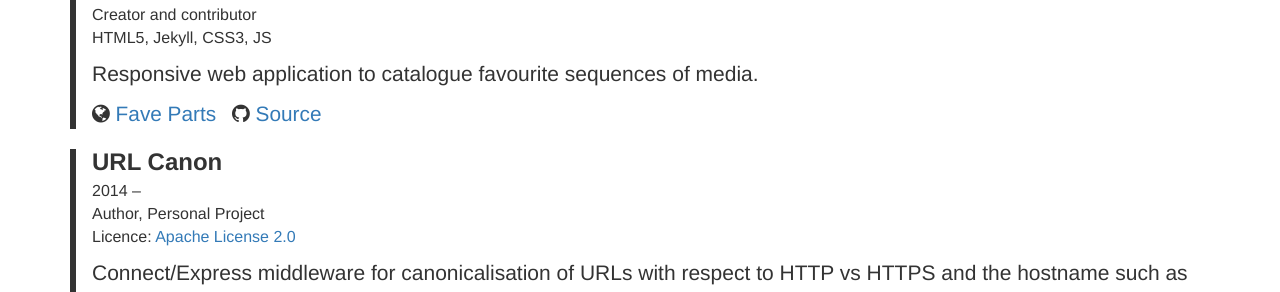
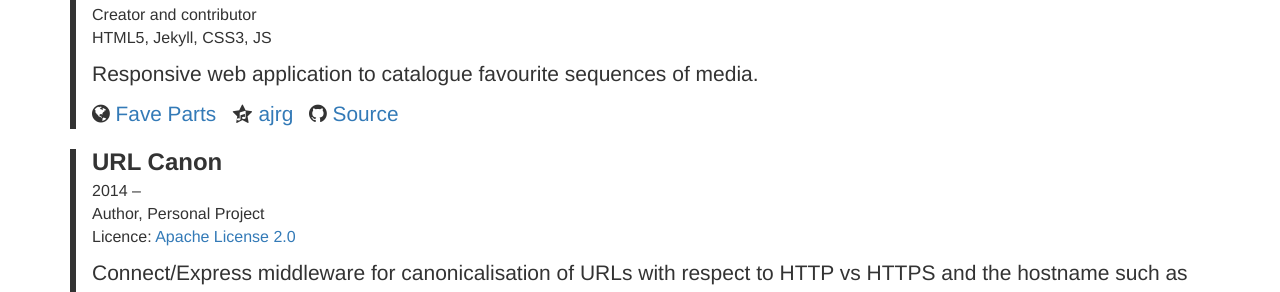
Before and after one commit to alexgreenland/alexgreenland.github.io, a Jekyll site: the page built from index.html, in a window 1280 px wide and 900 px high, scrolled down 870 px. Shown: the part 158-450 px from the top of the window. Built offline with Jekyll 4.4.1, drawn with Linux system fonts in a browser that asks for light colours; nearby versions of some CDN libraries; some web fonts are replaced; Markdown is read by kramdown in place of the engine named in the settings.

Commit message:
Add link

```diff
--- a/index.html
+++ b/index.html
@@ -115,6 +115,10 @@ layout: default
                 <span class="outlink">
                     <i class="fa fa-globe"></i>
                     <a href="https://fave.parts/">Fave Parts</a>
+                </span>
+                <span class="outlink">
+                    <span class="fa-stack fa-stack-ctr-1x"><i class="fa fa-star fa-stack-1x"></i><i class="fa fa-music fa-stack-1x fa-stack-point5x fave-parts-quavers"></i></span>
+					<a href="https://fave.parts/ajrg/music/">ajrg</a>
                 </span>
                 <span class="outlink">
                     <i class="fa fa-github"></i>
```
